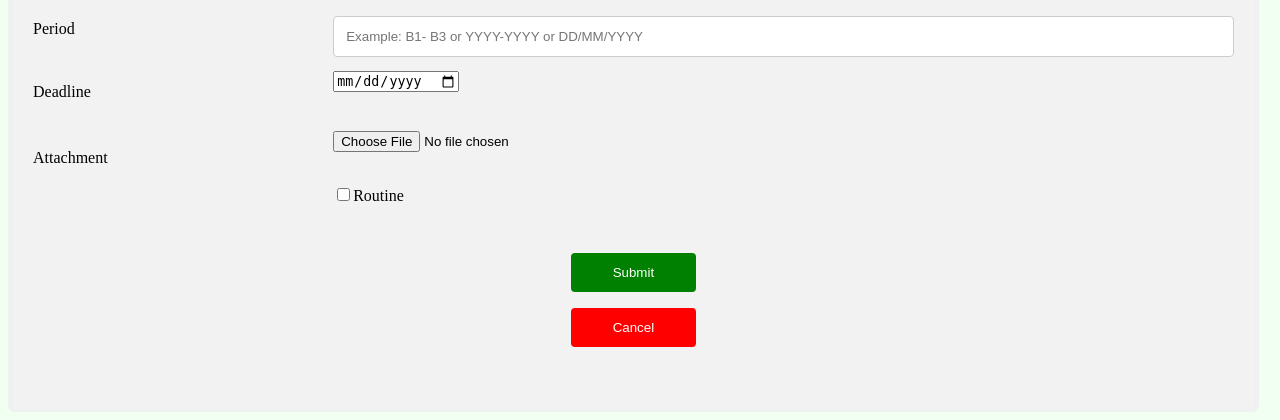
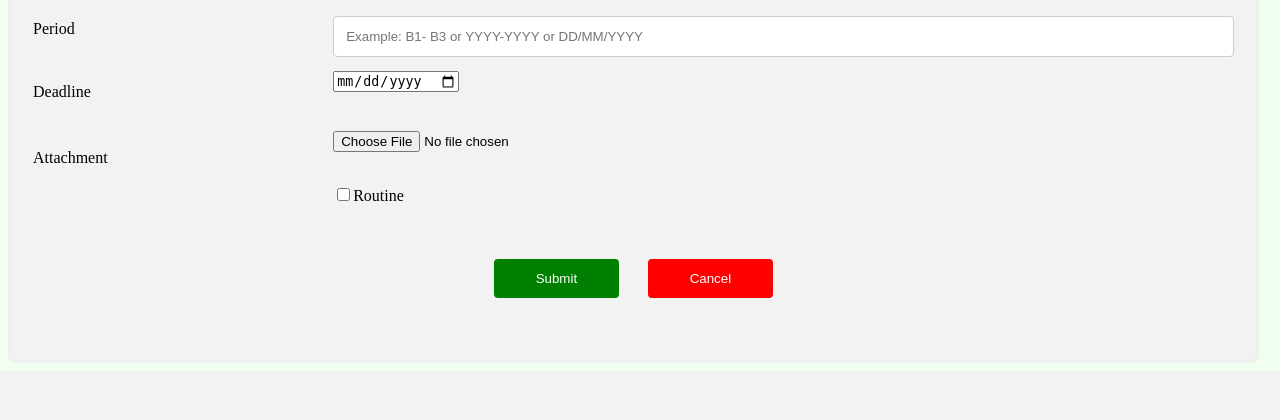
Before and after one commit to anitasari2311/ReportingSystemFinal, a Flask app: page /newRequest in a window 1280 px wide. Shown: the part 810-1230 px from the top of the page. After the commit the page ends 1181 px from the top, so only its background shows below. Run offline with Flask 2, Linux system fonts and the light colour scheme; the visitor is signed in with stand-in values (Sample User, id 1); data that the repository does not hold is empty.

Commit message:
Add files via upload

```diff
--- a/appFrontEnd/static/style.css
+++ b/appFrontEnd/static/style.css
@@ -423,6 +423,15 @@ input[type=cancel] {
   margin-top: 6px;
 }
 
+.colBut {
+  float: center;
+  width: 130px;
+  margin-left: 10;
+  margin-right: 10;
+  margin-top: 6;
+  display: inline-table;
+}
+
 /* Clear floats after the columns */
 .row:after {
   content: "";
--- a/appFrontEnd/templates/ms1changePass.html
+++ b/appFrontEnd/templates/ms1changePass.html
@@ -122,8 +122,12 @@
 
             <br><br>
         <center>
-            <button class="submit">Save</button><br></form>
+          <div class="colBut">
+            <button class="submit">Save</button><br></div></form>
+
+          <div class="colBut">
             <button class="submitRed">Cancel</button>
+          </div>
         </center>
        </center>
     </div>
--- a/appFrontEnd/templates/ms1listFinished.html
+++ b/appFrontEnd/templates/ms1listFinished.html
@@ -106,7 +106,9 @@
 
 
 {% else %}
-                <h3>List Report</h3>
+                <div class="judul">
+                  <center>LIST FINISHED REQUEST</center>
+                </div>
                 <center><p>Belum ada Task yang diselesaikan</p></center>
 
 {% endif %}
--- a/appFrontEnd/templates/ms1listReq.html
+++ b/appFrontEnd/templates/ms1listReq.html
@@ -111,7 +111,9 @@
 
 {% else %}
 
-<h3>List Request </h3>
+<div class="judul">
+  <center>LIST REQUEST</center>
+</div>
 
 <center><p>Anda belum miliki request Laporan </p></center>
 <br><br><br>
--- a/appFrontEnd/templates/ms1requestLaporan.html
+++ b/appFrontEnd/templates/ms1requestLaporan.html
@@ -362,11 +362,14 @@
       </form>
         <br><br>
         <center>
-            <button class="Submit" name='Button_press' value="Submit">Submit</button>
+          <div class="colBut">
+            <button class="Submit" name='Button_press' value="Submit">Submit</button></div>
 
+          <div class="colBut">
              <form action="/user">
                 <button class="submitRed">Cancel</button>
              </form>
+          </div>
         </center>
         </body>
 </html>
```
Also changed, not shown: appFrontEnd/templates/ms1Edit2.html (+8 -5 lines).
